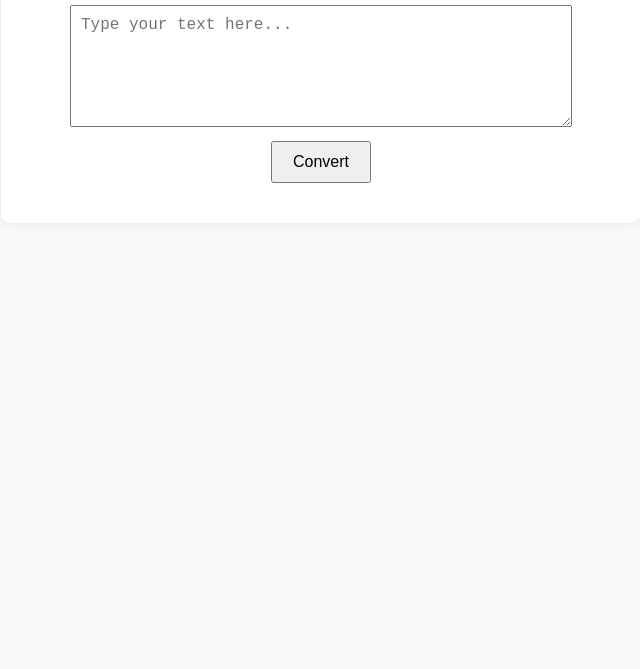
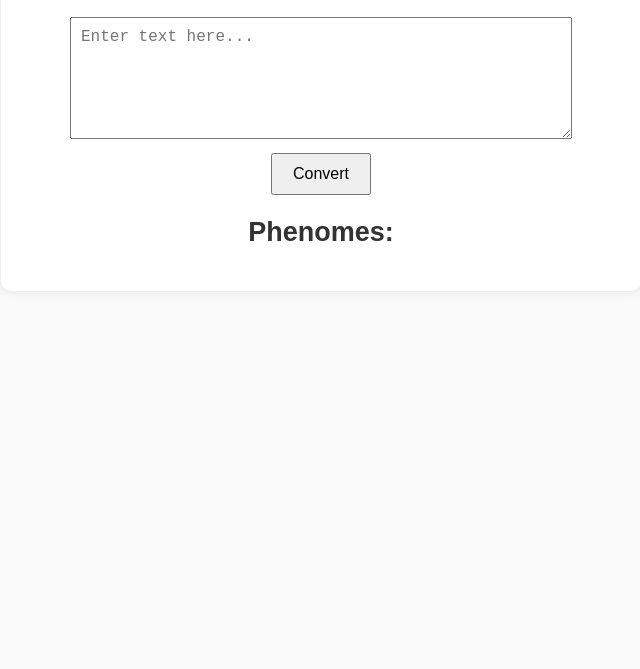
Before and after one commit to ratulpark/Ratulpark, a plain HTML site: page index.html in a window 1280 px wide. Shown: the part 131-800 px from the top of the page, without its empty margins (319-959 px from the left). Drawn offline with Linux system fonts and the light colour scheme.

Commit message:
Update index.html

```diff
--- a/index.html
+++ b/index.html
@@ -2,17 +2,20 @@
 <html lang="en">
 <head>
     <meta charset="UTF-8">
+    <meta name="viewport" content="width=device-width, initial-scale=1.0">
     <title>Text to Phoneme Editor</title>
     <link rel="stylesheet" href="style.css">
 </head>
 <body>
     <div class="container">
-    <h2>South Park Visemes</h2>
-    <textarea id="textInput" placeholder="Type your text here..."></textarea><br>
-    <button id="convertButton">Convert</button>
-    <p id="output"></p>
+        <h1>Text to Phoneme Editor</h1>
+        <textarea id="inputText" placeholder="Enter text here..."></textarea>
+        <button onclick="convertToPhonemes()">Convert</button>
+        <div id="output">
+            <h2>Phenomes:</h2>
+            <pre id="phonemeOutput"></pre>
         </div>
-
+    </div>
     <script src="script.js"></script>
 </body>
 </html>
```
Lines whose indentation alone changed are shown as unchanged.
